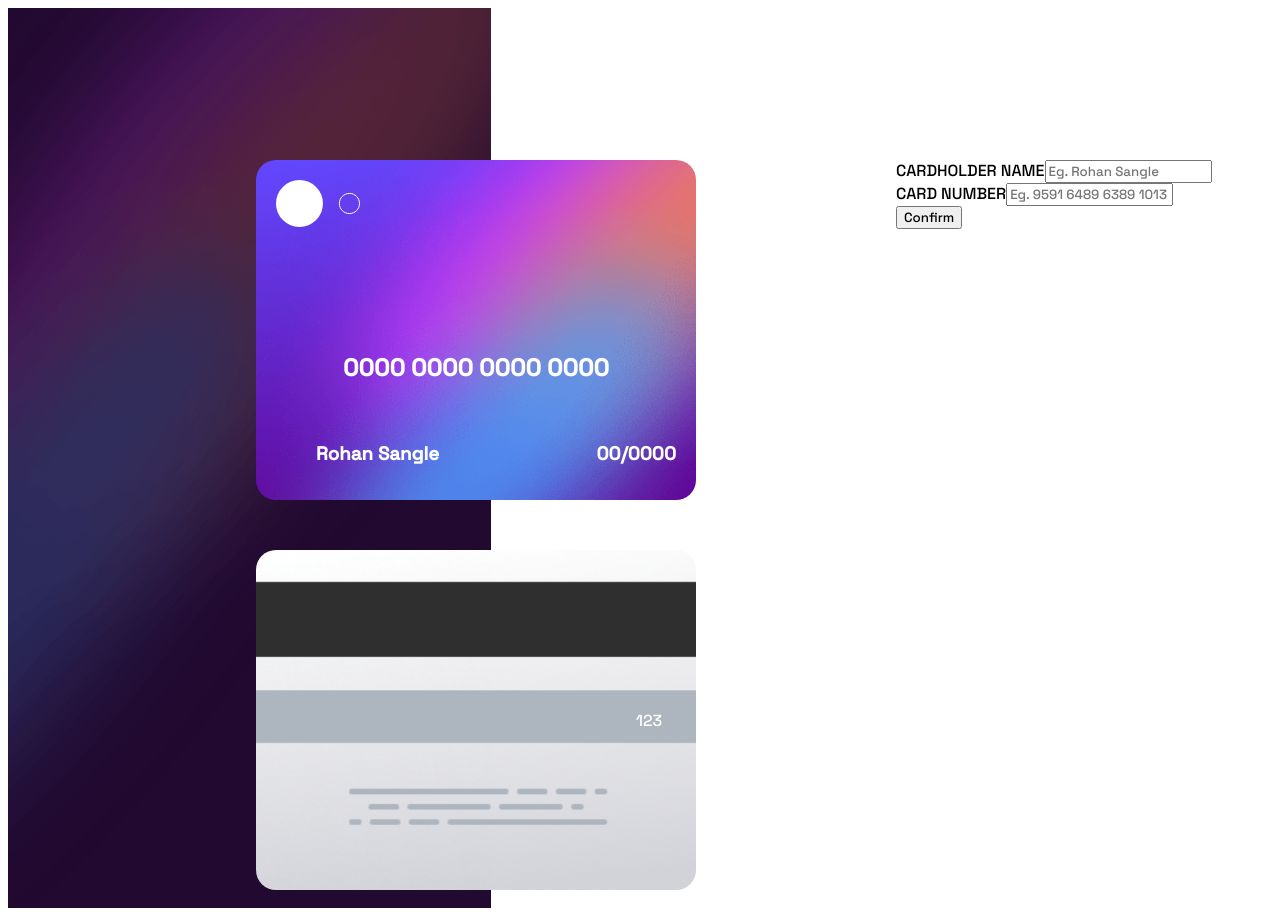
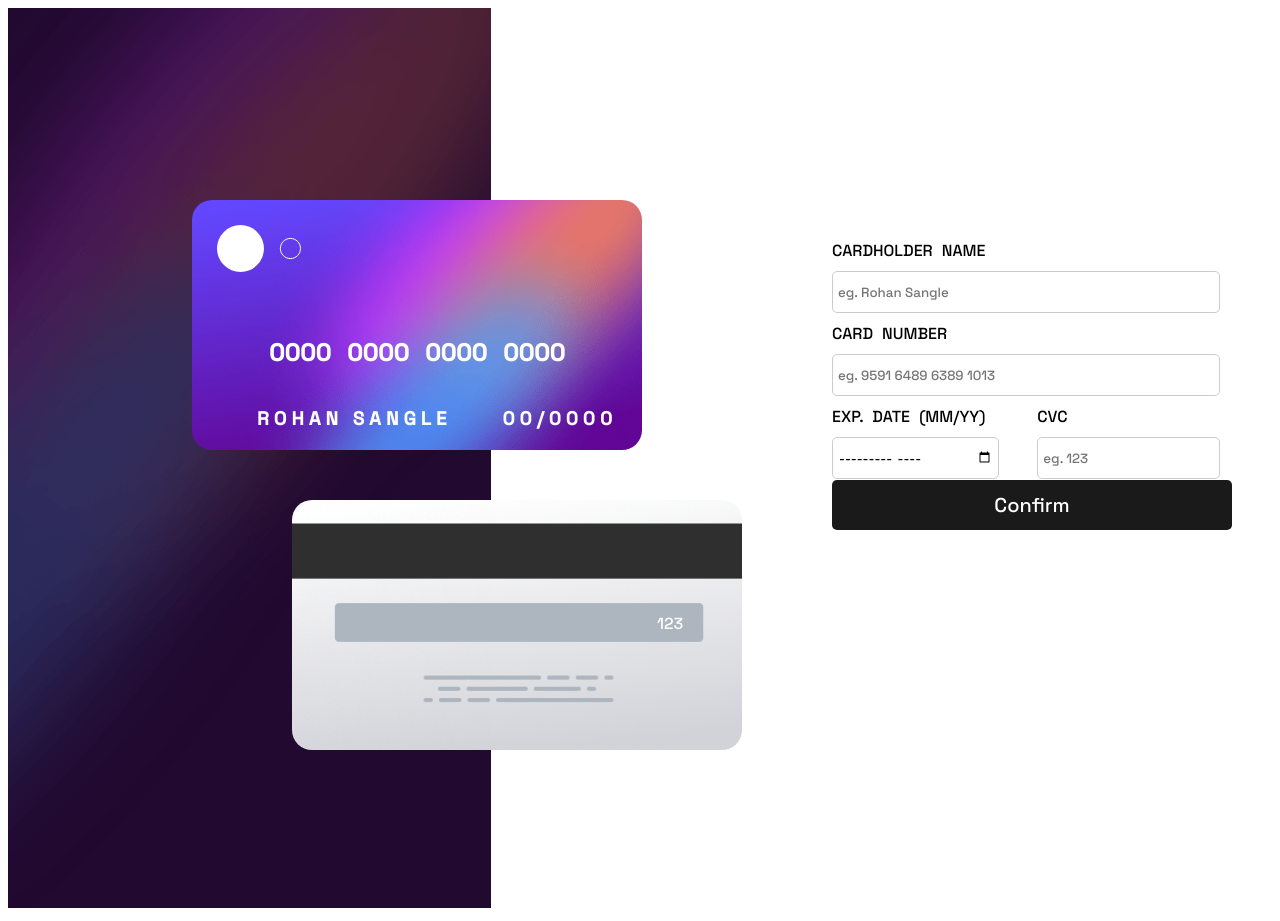
Before and after one commit to RohanSangle/card_details_form, a React (Create React App) app: page / in a window 1280 px wide. Built offline with nearby package versions, Linux system fonts and the light colour scheme.

Commit message:
basic css

```diff
--- a/src/App.css
+++ b/src/App.css
@@ -7,15 +7,15 @@
   position: absolute;
   row-gap: 50px;
   column-gap: 50px;
-  left: 20%;
+  left: 15%;
   display: grid;
-  top: 20%;
+  top: 25%;
 }
 
 .form{
   position: absolute;
-  top: 20%;
-  left: 70%;
+  top: 30%;
+  left: 65%;
   width: 400px;
   height: 300px;
   display: flex;
@@ -28,7 +28,7 @@
   background-size: cover;
   background-position: center;
   width: 200px;
-  height: 250px;
+  height: 200px;
   padding: 5%;
 }
 
@@ -38,42 +38,84 @@
   background-size: cover;
   background-position: center;
   width: 200px;
-  height: 300px;
+  height: 200px;
   padding: 5%;
+  margin-left: 100px;
 }
 
 @media(min-width:1024px){
   .frontcard, .backcard{
     width: 400px;
-    height: 300px;
+    height: 200px;
     border-radius: 20px;
 
   }
 }
 
 .cardnumber{
-  margin-top: 30%;
+  margin-top: 15%;
   display: flex;
   color: white;
   justify-content: center;
+  word-spacing: 10px;
 }
 
 .credentials{
   color: white;
   display: flex;
-  margin-top: 10%;
-  align-items: center;
+  margin-top: 5%;
   justify-content: space-between;
+  text-transform: uppercase;
+  letter-spacing: 5px;
 
 }
 
 .backcredentials{
   color: white;
   display: flex;
-  margin-top: 35%;
-  /* align-items: center; */
+  margin-top: 22%;
   justify-content: space-between;
   flex-direction: column;
-  margin-left: 90%;
-  margin-right: 10%;
+  margin-left: 85%;
+
 }
+
+.expiry{
+  display: flex;
+  justify-content: space-between;
+  align-items: center;
+  gap: 50px;
+  /* margin-bottom: 10px; */
+}
+
+.confirm_btn{
+  position: absolute;
+  top: 80%;
+  /* left: 35%; */
+  width: 400px;
+  height: 50px;
+  background-color: #1a1a1a;
+  color: white;
+  border: none;
+  border-radius: 5px;
+  font-size: 20px;
+  cursor: pointer;
+}
+
+
+form label{
+  display: block;
+  margin-bottom: 10px;
+  text-transform: uppercase;
+  text-size-adjust: small;
+  word-spacing: 5px;
+}
+
+form input{
+  width: 100%;
+  height: 30px;
+  border-radius: 5px;
+  border: 1px solid #ccc;
+  padding: 5px;
+  margin-bottom: 10px;
+}
--- a/src/App.js
+++ b/src/App.js
@@ -36,13 +36,24 @@ function App() {
         <div className='form'>
           <form>
             <div >
-              <label>CARDHOLDER NAME</label>
-              <input type="text" placeholder="Eg. Rohan Sangle "/>
+              <label>Cardholder Name</label>
+              <input type="text" placeholder="eg. Rohan Sangle "/>
             </div>
             <div>
-              <label>CARD NUMBER</label>
-              <input type="password" placeholder="Eg. 9591 6489 6389 1013"/>
+              <label>Card Number</label>
+              <input type="text" placeholder="eg. 9591 6489 6389 1013" maxLength={19}/>
             </div>
+
+            <article className='expiry'>
+              <div >
+                <label>Exp. date (MM/YY)</label>
+                <input type="month" placeholder="MM YY"/>
+              </div>
+              <div >
+                <label>Cvc</label>
+                <input type="number" placeholder="eg. 123 "/>
+              </div>
+            </article>
             <div >
               <button type="submit" className="confirm_btn">Confirm</button>
             </div>
```
